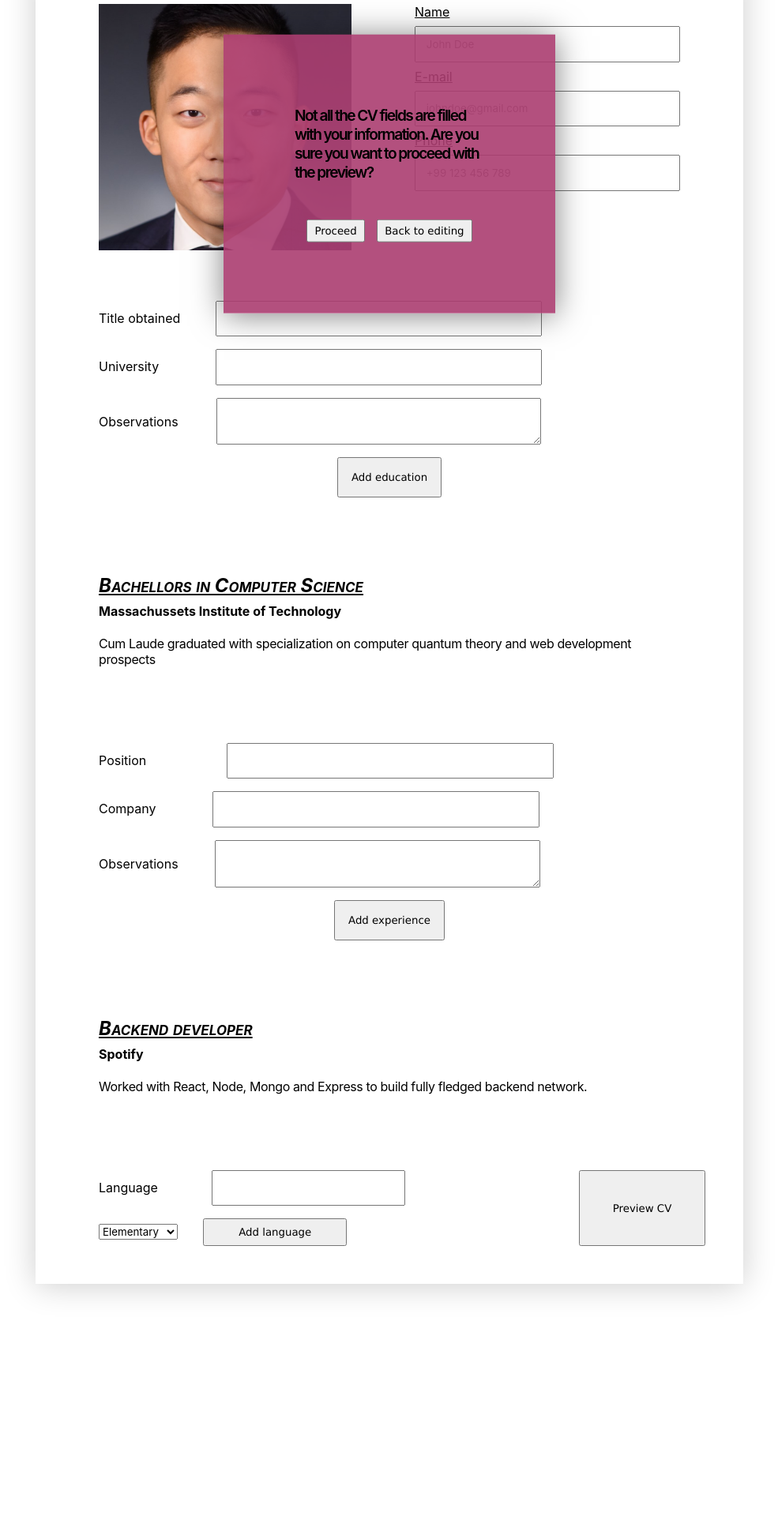
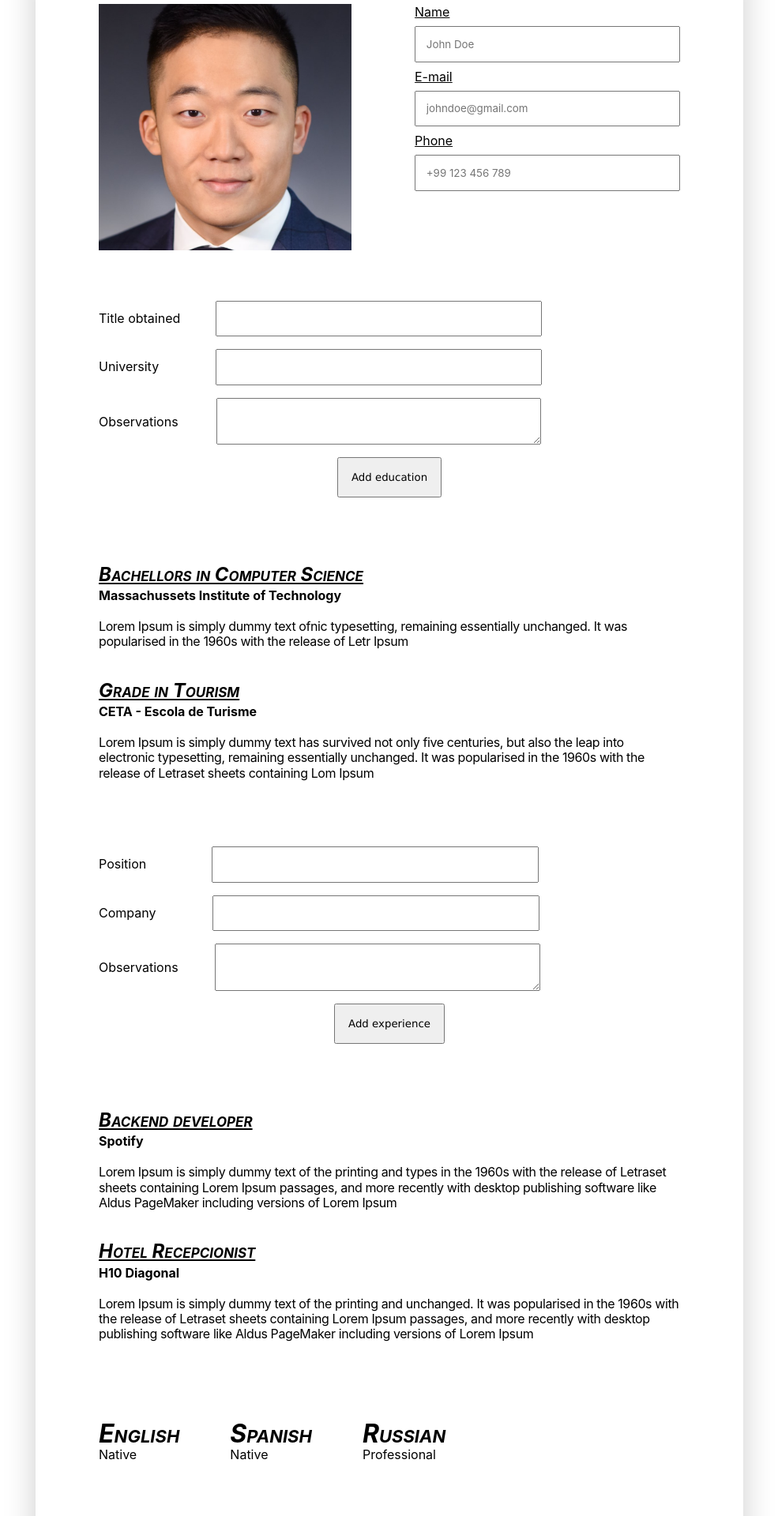
Before and after one commit to Vikms95/react-cv-application, a React (Create React App) app in the folder react-cv-application/: page / in a window 1280 px wide. Shown: the part 180-2100 px from the top of the page at 79% size, without its empty margins (147-1132 px from the left). Before the commit the page ends 1854 px from the top, so only its background shows below. Built offline with nearby package versions, Linux system fonts and the light colour scheme.

Commit message:
Add AlertBox component

```diff
--- a/react-cv-application/src/App.js
+++ b/react-cv-application/src/App.js
@@ -1,5 +1,6 @@
 import React from 'react'
 import './styles/App.css'
+import AlertBox from './components/AlertBox'
 import Header from './components/Header'
 import EditModeView from './components/EditModeView'
 import PreviewModeView from './components/PreviewModeView'
@@ -10,9 +11,8 @@ class App extends React.Component {
         super()
         this.state = {
             isEditorMode: true,
-
             general:{
-                name  : "Victor",
+                name  : "Victor Martín Serra",
                 email : "vms1955@hotmail.com",
                 phone : "446746778",
             },
@@ -22,7 +22,9 @@ class App extends React.Component {
                 university:"",
                 observations:"",
                 educationArray:[
-					{title:"Bachellors in Computer Science", university: "Massachussets Institute of Technology ", observations:"Cum Laude graduated with specialization on computer quantum theory and web development prospects"}
+					{title:"Bachellors in Computer Science", university: "Massachussets Institute of Technology ", observations:"Lorem Ipsum is simply dummy text ofnic typesetting, remaining essentially unchanged. It was popularised in the 1960s with the release of Letr Ipsum"},
+					{title:"Grade in Tourism", university: "CETA - Escola de Turisme", observations:"Lorem Ipsum is simply dummy text has survived not only five centuries, but also the leap into electronic typesetting, remaining essentially unchanged. It was popularised in the 1960s with the release of Letraset sheets containing Lom Ipsum"},
+					// {title:"Highscool Diploma", university: "Carrasco i Formiguera", observations:"Lorem Ipsum is simply dummy text of the printing and typesetting industry. Lorem Ipsum has been the industry's standard dummy text ever since the 1500s, when an unknown printer took a galley of type and scrambled it to make a type specimen book. It has survived not only five centuries, but also the leap into electronic typesetting, remaining essentially unchanged. It was popularised in the 1960s with the release of Letraset sheets containing Lorem Ipsum passages, and more recently with desktop publishing software like Aldus PageMaker including versions of Lorem Ipsum"},
 				],
             },
 
@@ -31,7 +33,9 @@ class App extends React.Component {
                 company:"",
                 observations:"",
                 workArray:[
-                    {place:"Backend developer", company: "Spotify", observations:"Worked with React, Node, Mongo and Express to build fully fledged backend network. "}
+                    {place:"Backend developer", company: "Spotify", observations:"Lorem Ipsum is simply dummy text of the printing and types in the 1960s with the release of Letraset sheets containing Lorem Ipsum passages, and more recently with desktop publishing software like Aldus PageMaker including versions of Lorem Ipsum"},
+                    {place:"Hotel Recepcionist", company: "H10 Diagonal", observations:"Lorem Ipsum is simply dummy text of the printing and unchanged. It was popularised in the 1960s with the release of Letraset sheets containing Lorem Ipsum passages, and more recently with desktop publishing software like Aldus PageMaker including versions of Lorem Ipsum"},
+                    // {place:"Hotel Recepcionist", company: "Duquesa de Cardona", observations:"Lorem Ipsum is simply dummy text of the printing and typesetting industry. Lorem Ipsum has been the industry's standard dummy text ever since the 1500s, when an unknown printer took a galley of type and scrambled it to make a type specimen book. It has survived not only five centuries, but also the leap into electronic typesetting, remaining essentially unchanged. It was popularised in the 1960s with the release of Letraset sheets containing Lorem Ipsum passages, and more recently with desktop publishing software like Aldus PageMaker including versions of Lorem Ipsum"},
                 ],
             },
 
@@ -39,7 +43,9 @@ class App extends React.Component {
                 language:"",
                 proficiency:"",
                 languagesArray:[
-                    // {language:"English", proficiency: "Native"}
+                    {language:"English", proficiency: "Native"},
+                    {language:"Spanish", proficiency: "Native"},
+                    {language:"Russian", proficiency: "Professional"},
                 ],
             }
         }
@@ -49,6 +55,7 @@ class App extends React.Component {
         this.handleSubmit = this.handleSubmit.bind(this)
         this.isAllItemsFilled = this.isAnyOptionalFieldEmpty.bind(this)
         this.handleSubmitPreview = this.handleSubmitPreview.bind(this)
+		this.isRequiredFieldsValid = this.isRequiredFieldsValid.bind(this)
 
     }
 
@@ -194,25 +201,29 @@ class App extends React.Component {
 		document.querySelector('.alert--box').classList.remove('active')
 	}
 
+	revealAlertBox(){
+		document.querySelector('.alert--box').classList.add('active')
+	}
+
   //When the preview button is clicked
 	handleSubmitPreview(){
-        // Make some checks to see if education, work and languages
-        // array have at least 1 item
-        // *IF one empty array is found
-
 		if(this.isRequiredFieldsValid()){
 			if(this.isAnyOptionalFieldEmpty()){
-				document.querySelector('.alert--box').classList.add('active')
+				this.revealAlertBox()
 				return
 			}
 			this.toggleMode()
 			return
 		}
+		this.revealAlertBox()
+		setTimeout(this.removeAlertBox, 2000)
 	}
 
 	isRequiredFieldsValid(){
 		const{ name, email, phone } = this.state.general
-		return name.length > 0 || email.length > 0 || phone.length > 0
+		return name.length  > 0
+			&& email.length > 0
+			&& phone.length > 0
 	}
 
     isAnyOptionalFieldEmpty(){
@@ -230,16 +241,15 @@ class App extends React.Component {
   render() {
 		return (
 		<section className='general--container'>
-			<div className='alert--box active'>
-				<div className='alert--box--text'> Not all the CV fields are filled with your information.
-					Are you sure you want to proceed with the preview?
-				</div>
-				<div className='alert--box--buttons'>
-					<button onClick={this.toggleMode} className='alert--box--button'> Proceed </button>
-					<button onClick={this.removeAlertBox} className='alert--box--button'> Back to editing </button>
-				</div>
-			</div>
+
+			<AlertBox
+				toggleMode={this.toggleMode}
+				removeAlertBox={this.removeAlertBox}
+				isRequiredFieldsValid={this.isRequiredFieldsValid}
+			/>
+
 			<Header/>
+
 			{
 				(this.state.isEditorMode)
 					? <EditModeView
--- a/react-cv-application/src/styles/App.css
+++ b/react-cv-application/src/styles/App.css
@@ -55,10 +55,14 @@
     padding: .3rem .5rem;
 }
 
+.alert--highlight{
+    font-weight: 800;
+    font-size: 1.2rem;
+}
+
 .cv--container{
     box-shadow: 0px 2px 38px rgba(0, 0, 0, 0.2);
     display: grid;
-    /* justify-content: center; */
     align-items: center;
     grid-template-rows: repeat(minmax(min-content, max-content) + 50);
     grid-auto-rows: minmax(min-content, max-content) + 50;
@@ -67,12 +71,29 @@
     max-width: 50rem;
     gap: 4rem;
 }
+.cv--container.preview{
+    box-shadow: 0px 2px 38px rgba(0, 0, 0, 0.2);
+    font-size: smaller;
+    display: grid;
+    align-items: center;
+    grid-template-rows: repeat(minmax(min-content, max-content) + 50);
+    grid-auto-rows: minmax(min-content, max-content) + 50;
+    margin: 3rem;
+    padding: 3rem;
+    max-width: 50rem;
+    gap: 1rem;
+}
 
 .general--info,
+.general--info--view,
 .bottom--row{
     display: grid;
     grid-template-columns: repeat(2, 1fr);
 
+}
+
+.general--info--view{
+    margin-right: 7rem;
 }
 
 .profile--photo,
@@ -81,8 +102,46 @@
     padding-right: 2rem;
 }
 
+.general--info--element{
+    display: flex;
+    flex-direction: column;
+    align-items: flex-start;
+}
+
+.general--info--view{
+    margin-bottom: 2rem;
+    font-size: 2rem;
+}
+
 .profile--photo{
     width:20rem;
+    border-radius: 15px;
+}
+
+.profile--photo--preview{
+    margin: 0 2rem;
+   width: 10rem;
+   border-radius: 50%;
+}
+
+.preview--field--title{
+    color: rgb(93, 92, 92);
+    color:#AB6F84 ;
+    margin: -1rem 2rem;
+    text-decoration: underline;
+    font-style: italic;
+    letter-spacing: .5rem;
+    font-weight: 400;
+}
+
+.name--view{
+    font-variant: small-caps;
+    font-size: 2rem;
+}
+
+.email--view,
+.phone--view{
+    font-size: smaller;
 }
 
 input,
@@ -170,7 +229,7 @@ button.work
 }
 
 .place--input{
-    margin-left: 6.1rem;
+    margin-left: 4.9rem;
 }
 
 .company--input{
@@ -222,12 +281,15 @@ button.languages{
 .education--view,
 .work--view,
 .languages--view{
-    /* border: 1px solid red; */
     display: flex;
     flex-direction: column;
     justify-content: flex-start;
-    /* align-items: center; */
-    line-height: 2rem;
+    line-height: 1.7rem;
+}
+
+.languages--view{
+    display: flex;
+    flex-direction: row;
 }
 
 .title--view,
@@ -253,7 +315,7 @@ button.languages{
 .education--element,
 .work--element,
 .languages--element{
-    padding:2rem 2rem;
+    padding:1.2rem 2rem;
     border-radius: 15px;
 }
 
```
Also changed, not shown: react-cv-application/planning/notes.md (+17 -12 lines).
